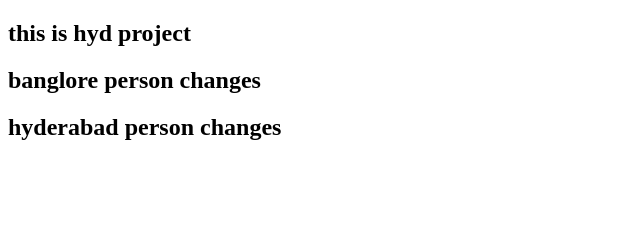
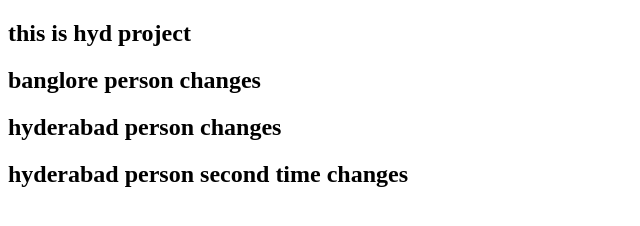
Before and after one commit to abhiram-sudo/Hyd-project, a plain HTML site: page index.html in a window 1280 px wide. Shown: the whole page, without its empty margins (0-640 px from the left). Drawn offline with Linux system fonts and the light colour scheme.

Commit message:
hyd second changes

```diff
--- a/index.html
+++ b/index.html
@@ -9,5 +9,6 @@
     <h2>this is hyd project</h2>
     <h2>banglore person changes</h2>
     <h2>hyderabad person  changes</h2>
+    <h2>hyderabad person second time changes</h2>
 </body>
 </html>
```
